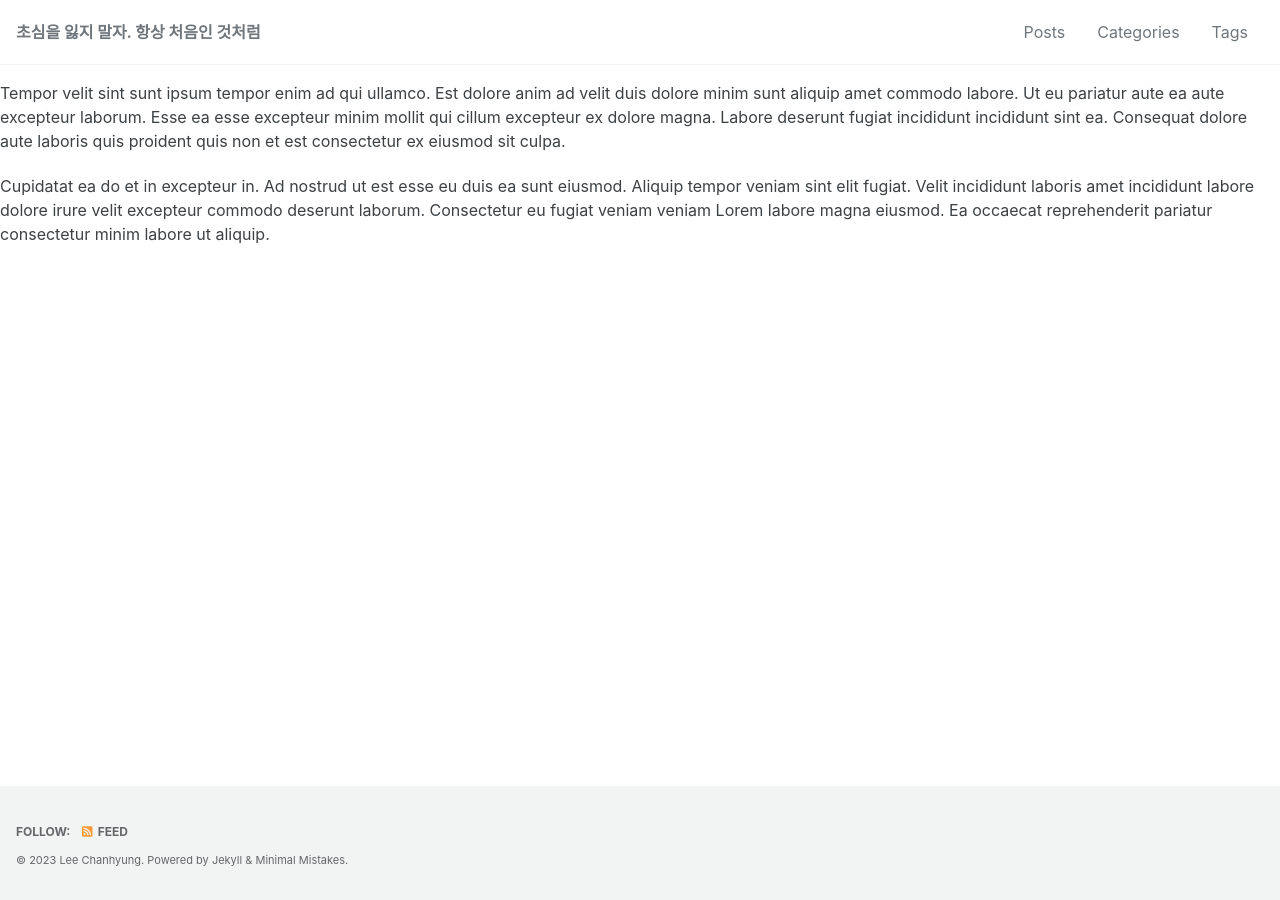
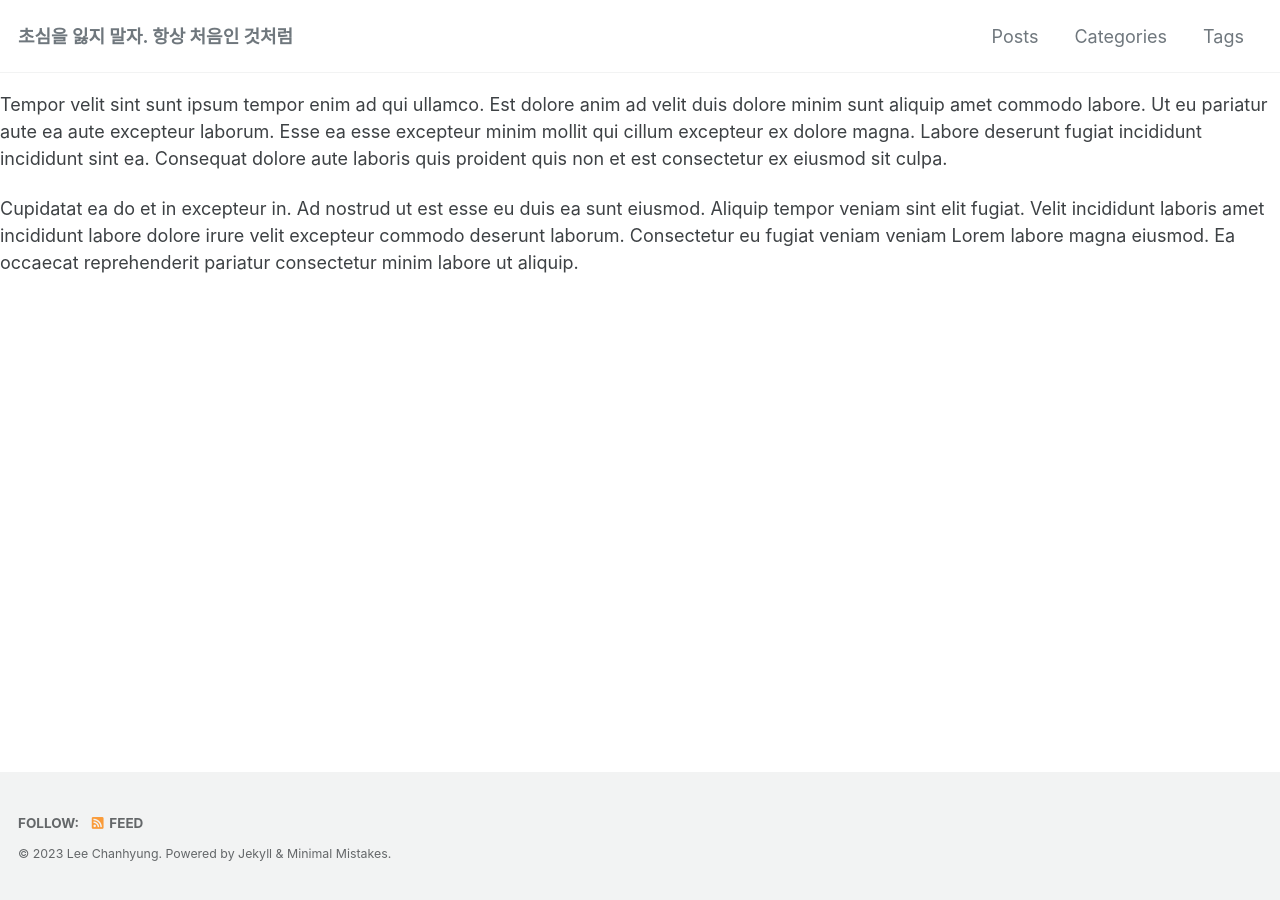
Before and after one commit to luckylooky2/luckylooky2.github.io, a Jekyll site: the page built from _pages/about.md, in a window 1280 px wide. Built offline with Jekyll 4.4.1, drawn with Linux system fonts in a browser that asks for light colours; cached includes are drawn as plain includes; our own code applies the rules of GitHub Pages for plain Markdown files.

Commit message:
fix: make same font size in all size

```diff
--- a/_sass/minimal-mistakes/_reset.scss
+++ b/_sass/minimal-mistakes/_reset.scss
@@ -13,15 +13,15 @@ html {
   font-size: 16px;
 
   @include breakpoint($medium) {
-    font-size: 16px; // 18px
+    font-size: 18px; // 18px
   }
 
   @include breakpoint($large) {
-    font-size: 16px; // 20px
+    font-size: 18px; // 20px
   }
 
   @include breakpoint($x-large) {
-    font-size: 16px; // 22px
+    font-size: 18px; // 22px
   }
 
   -webkit-text-size-adjust: 100%;
```
